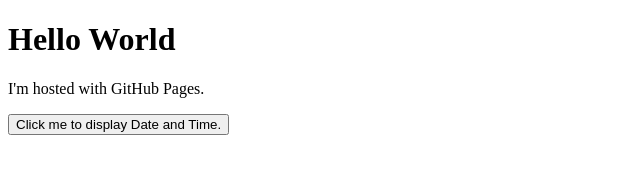
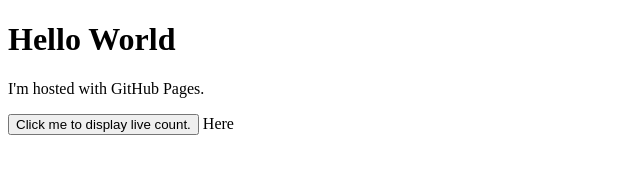
Before and after one commit to KitWatson/pagetester, a plain HTML site: page index.html in a window 1280 px wide. Shown: the full height of the page, 0-640 px from the left. Drawn offline with nearby package versions, Linux system fonts and the light colour scheme.

Commit message:
Update index.html

```diff
--- a/index.html
+++ b/index.html
@@ -1,23 +1,34 @@
 <!DOCTYPE html>
 <html>
-<body onload="getMemberCounts("/wp-content/themes/blankslate/member_visits_v2/mount-hawthorn.json", "#mount-hawthorn-number");">
+
+  <head>
+    <script src="jquery-3.6.1.min.js"></script>
+    <script src="//ajax.googleapis.com/ajax/libs/jquery/1.11.0/jquery.min.js"></script>
     <script>
-function getMemberCounts(url, target){
-	jQuery.getJSON(url, function( json ) {
+if (typeof $ == 'undefined') {
+   var $ = jQuery;
+}
+</script>
+  </head>
+
+  <body onload="">
+    <script>
+      function getMemberCounts(url, target) {
+         $.getJSON(url, function(json) {
           var count = json;
+          console.log(count);
           jQuery(target).text(count);
         });
       }
+
     </script>
     <h1>Hello World</h1>
     <p>I'm hosted with GitHub Pages.</p>
 
-<button type="button"
-onclick="document.getElementById('demo').innerHTML = Date()">
-Click me to display Date and Time.</button>
+    <button type="button" onclick="getMemberCounts('https://revofitness.com.au/wp-content/themes/blankslate/member_visits_v2/mount-hawthorn.json', '#mount-hawthorn-number');">
+      Click me to display live count.</button>
 
-<p id="demo"></p>
+<span id="mount-hawthorn-number" > Here </span>
+  </body>
 
-<span id="mount-hawthorn-number"/>
-</body>
 </html>
```
Lines whose indentation alone changed are shown as unchanged.
